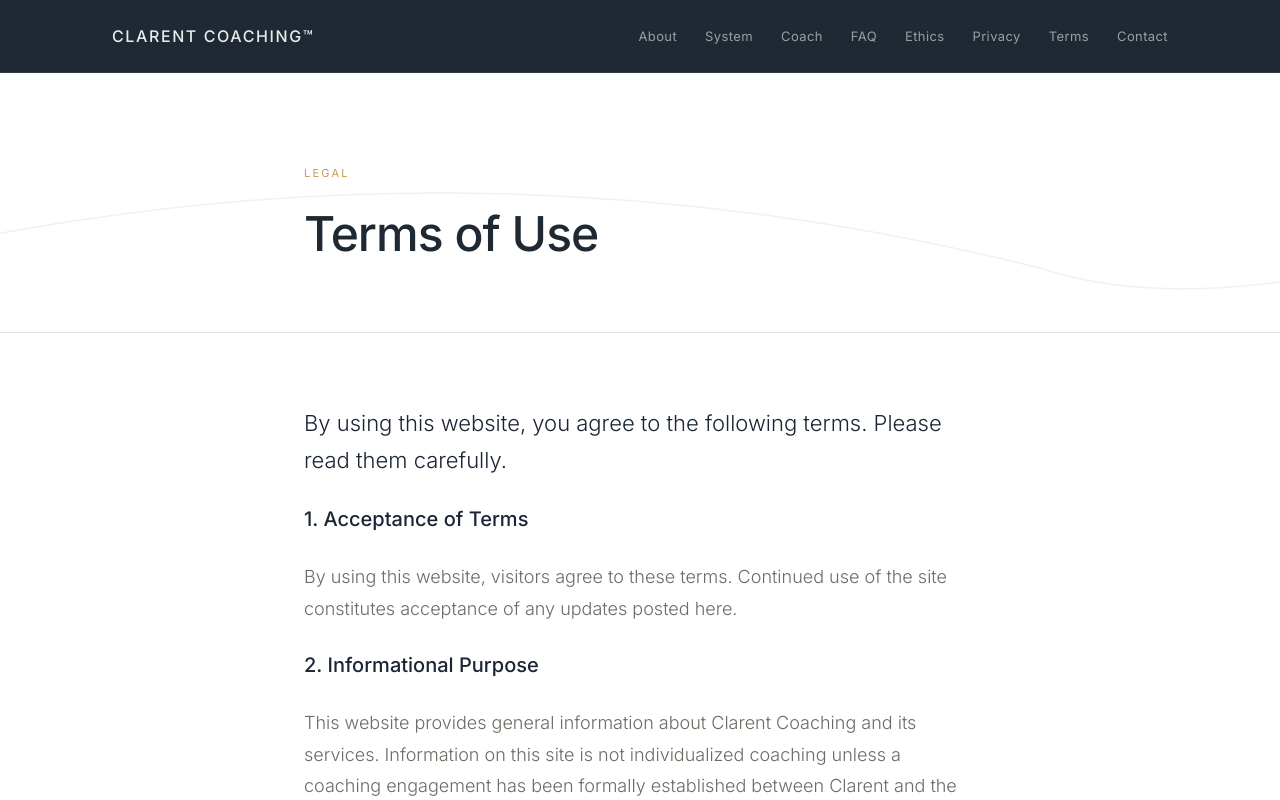
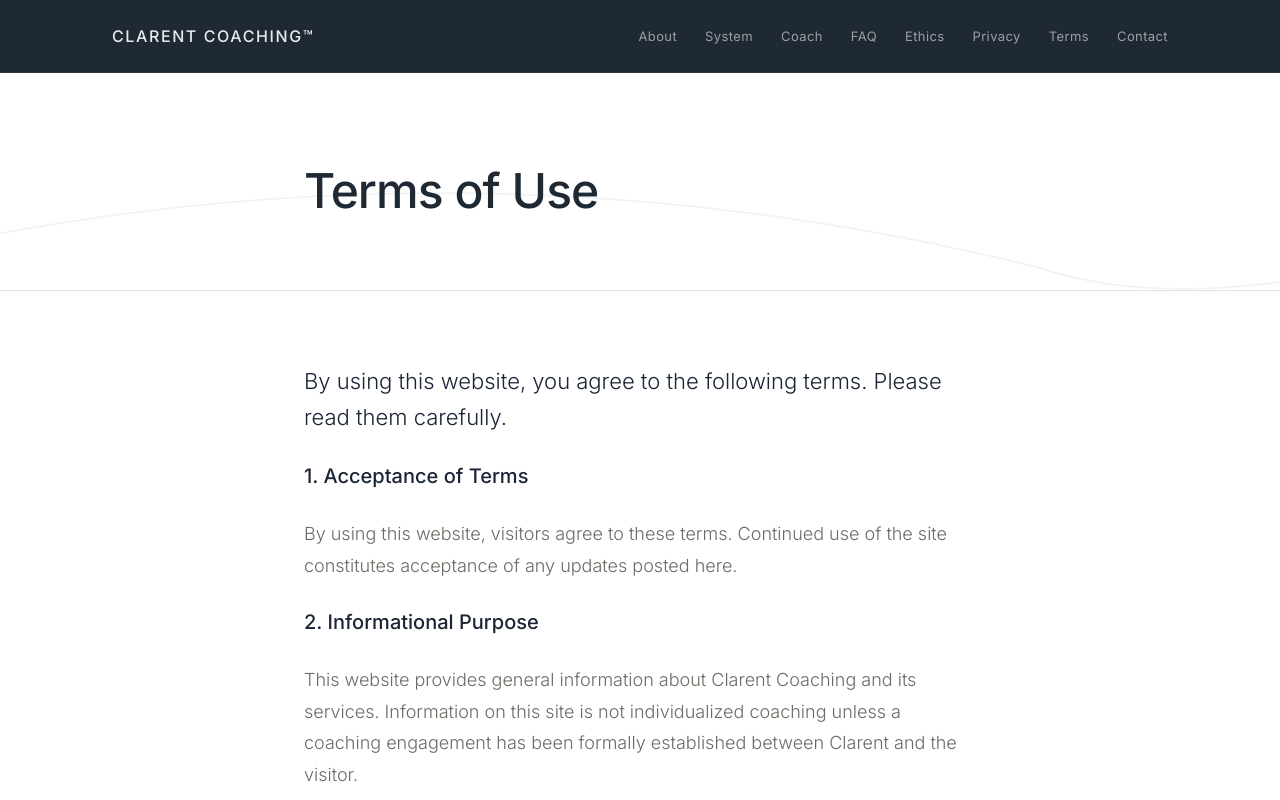
Before and after one commit to dcinferno/clarent-coaching, a Next.js app: page /terms in a window 1280 px wide. Shown: the top 800 px of the page. Built offline with nearby package versions, Linux system fonts and the light colour scheme; a web font is replaced by a local one.

Commit message:
Remove legal

```diff
--- a/src/app/terms/page.jsx
+++ b/src/app/terms/page.jsx
@@ -3,7 +3,7 @@ import styles from '../inner.module.css';
 
 export default function TermsPage() {
   return (
-    <PageLayout eyebrow="Legal" title="Terms of Use">
+    <PageLayout title="Terms of Use">
       <div className={styles.prose}>
 
         <p className={styles.lead}>
```
